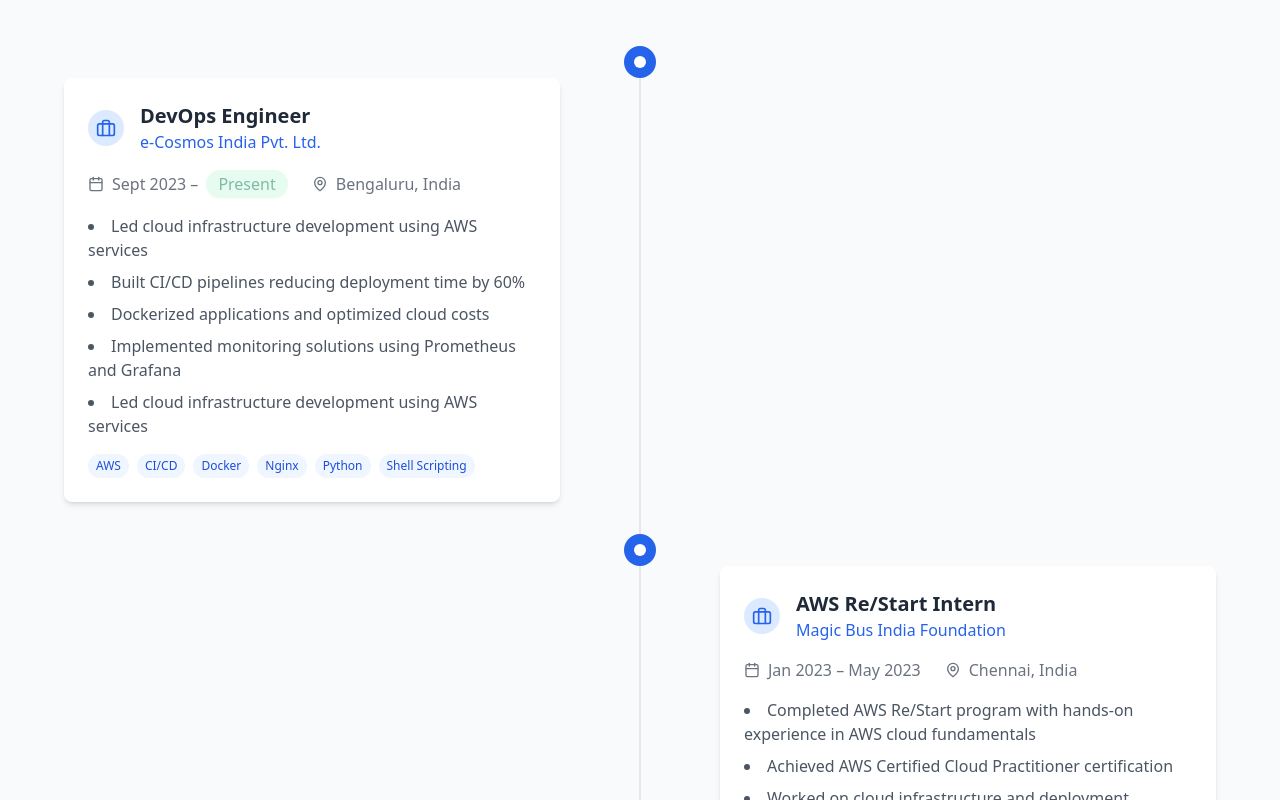
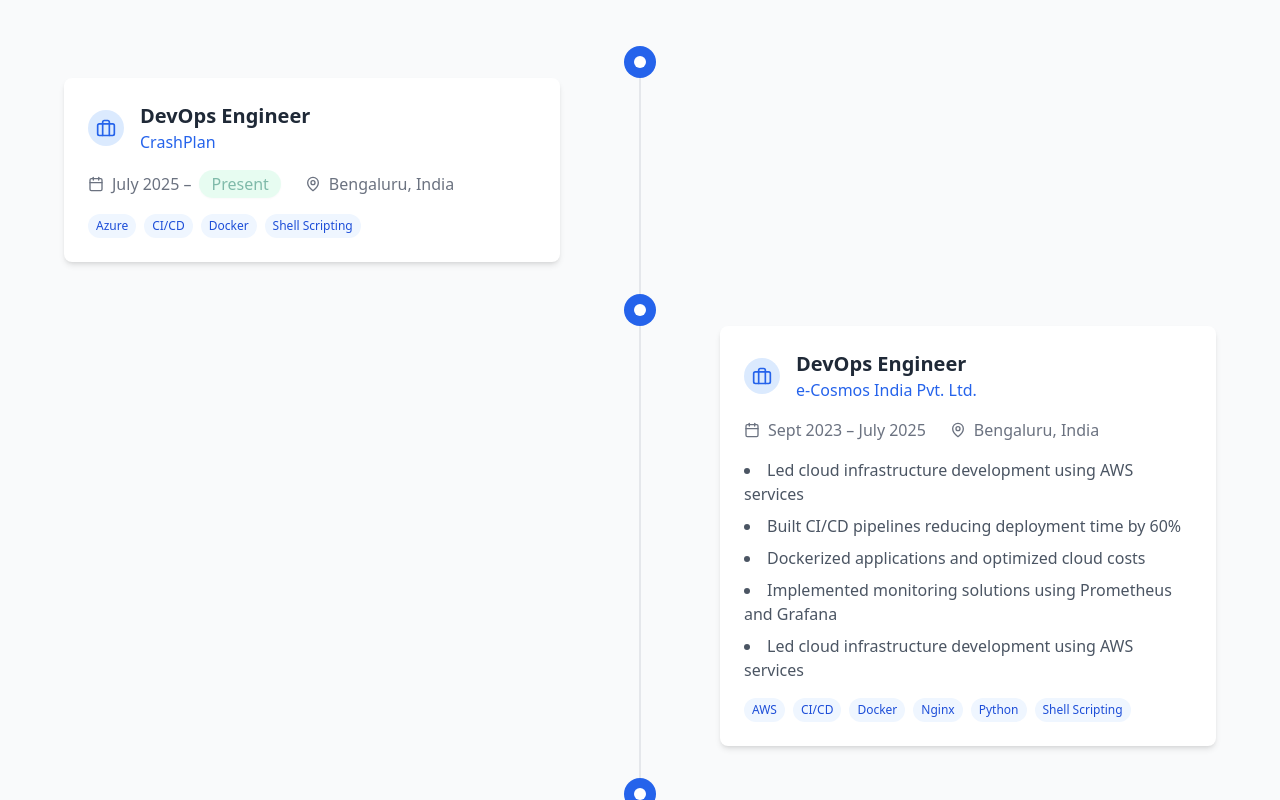
Before and after one commit to Nikhil-r21/NikhilRaghupathy_Portfolio, a React (Vite) app: page / in a window 1280 px wide. Shown: the part 3600-4400 px from the top of the page. Built offline with nearby package versions, Linux system fonts and the light colour scheme.

Commit message:
Update experienceData.ts

```diff
--- a/src/data/experienceData.ts
+++ b/src/data/experienceData.ts
@@ -1,12 +1,27 @@
 import { IExperience } from '../types';
 
 export const experienceData: IExperience[] = [
+    {
+    id: '1',
+    role: 'DevOps Engineer',
+    company: 'CrashPlan',
+    location: "Bengaluru, India",
+    period: 'July 2025 – Present',
+    responsibilities: [
+      // "Led cloud infrastructure development using AWS services",
+      // "Built CI/CD pipelines reducing deployment time by 60%",
+      // "Dockerized applications and optimized cloud costs",
+      // "Implemented monitoring solutions using Prometheus and Grafana",
+      // "Led cloud infrastructure development using AWS services"
+    ],
+    technologies: ['Azure', 'CI/CD', 'Docker', 'Shell Scripting'],
+  },
   {
-    id: '1',
+    id: '2',
     role: 'DevOps Engineer',
     company: 'e-Cosmos India Pvt. Ltd.',
     location: "Bengaluru, India",
-    period: 'Sept 2023 – Present',
+    period: 'Sept 2023 – July 2025',
     responsibilities: [
       "Led cloud infrastructure development using AWS services",
       "Built CI/CD pipelines reducing deployment time by 60%",
@@ -17,7 +32,7 @@
     technologies: ['AWS', 'CI/CD', 'Docker','Nginx', 'Python', 'Shell Scripting'],
   },
   {
-    id: '2',
+    id: '3',
     role: 'AWS Re/Start Intern',
     company: 'Magic Bus India Foundation',
     location: "Chennai, India",
```
